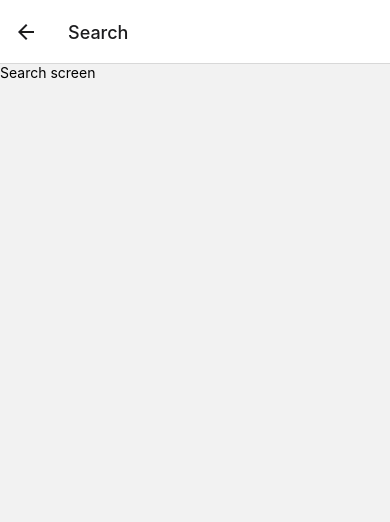
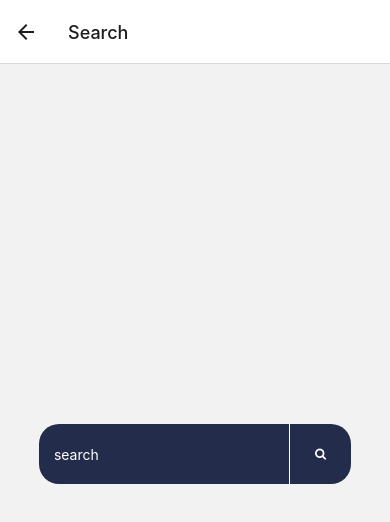
Before and after one commit to PURAVIDAJI/hackathonUVA, a React Native app: screen /Search in a window 390 px wide. Shown: the top 522 px of the page. Built offline with nearby package versions, Linux system fonts and the light colour scheme.

Commit message:
finish search function

```diff
--- a/App.js
+++ b/App.js
@@ -15,10 +15,12 @@ import Ionicons from "@expo/vector-icons/Ionicons";
 import Octicons from "@expo/vector-icons/Octicons";
 import MaterialCommunityIcons from "@expo/vector-icons/MaterialCommunityIcons";
 import IconButton from "./component/UI/IconButton";
+import SearchResults from "./screens/SearchResults";
 const Stack = createNativeStackNavigator();
 const BottomTabs = createBottomTabNavigator();
 
 function ItemsOverview() {
+  const navigation = useNavigation();
   return (
     <BottomTabs.Navigator
       screenOptions={{
@@ -42,7 +44,7 @@ function ItemsOverview() {
               name="search"
               size={24}
               color="white"
-              onPress={() => useNavigation.navigate("Search")}
+              onPress={() => navigation.navigate("Search")}
             />
           ),
         }}
@@ -104,6 +106,7 @@ export default function App() {
           />
           <Stack.Screen name="Search" component={Search} />
           <Stack.Screen name="DetailItem" component={DetailItem} />
+          <Stack.Screen name="SearchResults" component={SearchResults} />
         </Stack.Navigator>
       </NavigationContainer>
     </>
--- a/component/ItemOutput/ItemOutput.js
+++ b/component/ItemOutput/ItemOutput.js
@@ -2,7 +2,7 @@ import { FlatList, View } from "react-native";
 import ItemList from "./ItemList";
 import { DUMMY_ITEMS } from "../../constants/dummyData.js";
 
-function ItemOutput({ items }) {
+function ItemOutput() {
   return (
     <View>
       <ItemList items={DUMMY_ITEMS} />
--- a/constants/dummyData.js
+++ b/constants/dummyData.js
@@ -1,7 +1,7 @@
 export const DUMMY_ITEMS = [
   {
     id: "e1",
-    title: "Item name",
+    title: "Folding Matress",
     price: "$300",
     description: "It is good",
     likes: "2",
@@ -14,7 +14,7 @@ export const DUMMY_ITEMS = [
   },
   {
     id: "e2",
-    title: "Item name",
+    title: "Green Cozy Single Sofa",
     price: "$300",
     description: "It is good",
     likes: "8",
@@ -27,7 +27,7 @@ export const DUMMY_ITEMS = [
   },
   {
     id: "e3",
-    title: "Item name",
+    title: "Coputer dEsK",
     price: "$300",
     description: "It is good",
     likes: "19",
@@ -40,7 +40,7 @@ export const DUMMY_ITEMS = [
   },
   {
     id: "e4",
-    title: "Item name",
+    title: "cozy gray sofa",
     price: "$300",
     description: "It is good",
     likes: "7",
@@ -53,7 +53,7 @@ export const DUMMY_ITEMS = [
   },
   {
     id: "e5",
-    title: "Item name",
+    title: "snow white custom dress",
     price: "$300",
     description: "It is good",
     likes: "32",
--- a/screens/Search.js
+++ b/screens/Search.js
@@ -1,7 +1,62 @@
-import { Text } from "react-native";
+import { StyleSheet, TextInput, View } from "react-native";
+import { GlobalStyles } from "../constants/styles";
+import IconButton from "../component/UI/IconButton";
+import { useNavigation } from "@react-navigation/native";
+import { useState } from "react";
 
 function Search() {
-  return <Text>Search screen</Text>;
+  const [searchTerm, setSearchTerm] = useState("");
+  const navigation = useNavigation();
+
+  const handleSearch = () => {
+    navigation.navigate("SearchResults", { searchTerm });
+  };
+  return (
+    <View style={styles.Asembler}>
+      <View style={styles.SearchContainer}>
+        <TextInput
+          placeholder="search"
+          style={styles.Input}
+          value={searchTerm}
+          onChangeText={(text) => setSearchTerm(text)}
+        />
+      </View>
+      <View style={styles.ButtonDesign}>
+        <IconButton name="search" color="white" onPress={handleSearch} />
+      </View>
+    </View>
+  );
 }
 
 export default Search;
+
+const styles = StyleSheet.create({
+  Asembler: {
+    flex: 1,
+    flexDirection: "row",
+    alignItems: "center",
+    justifyContent: "center",
+  },
+  SearchContainer: {
+    backgroundColor: GlobalStyles.colors.primary400,
+    borderTopLeftRadius: 20,
+    borderBottomLeftRadius: 20,
+    padding: 15,
+    width: 250,
+    height: 60,
+    justifyContent: "center",
+  },
+  Input: {
+    color: "white",
+  },
+  ButtonDesign: {
+    backgroundColor: GlobalStyles.colors.primary400,
+    borderLeftColor: "white",
+    borderLeftWidth: 1,
+    borderTopRightRadius: 20,
+    borderBottomRightRadius: 20,
+    height: 60,
+    alignItems: "center",
+    justifyContent: "center",
+  },
+});
--- /dev/null
+++ b/screens/SearchResults.js
@@ -0,0 +1,28 @@
+import { useRoute } from "@react-navigation/native";
+import { Text, View } from "react-native";
+import { DUMMY_ITEMS } from "../constants/dummyData";
+import ItemList from "../component/ItemOutput/ItemList";
+
+function SearchResults() {
+  const route = useRoute();
+  const { searchTerm } = route.params;
+
+  //Using searchTerm to filter the data
+  const filteredItems = DUMMY_ITEMS.filter(
+    (item) =>
+      item.title.toLowerCase().includes(searchTerm.toLowerCase()) ||
+      item.description
+        .toLocaleLowerCase()
+        .includes(searchTerm.toLocaleLowerCase())
+  );
+  return (
+    <View>
+      {filteredItems.length === 0 ? (
+        <Text>No items found for "{searchTerm}</Text>
+      ) : (
+        <ItemList items={filteredItems} />
+      )}
+    </View>
+  );
+}
+export default SearchResults;
```
